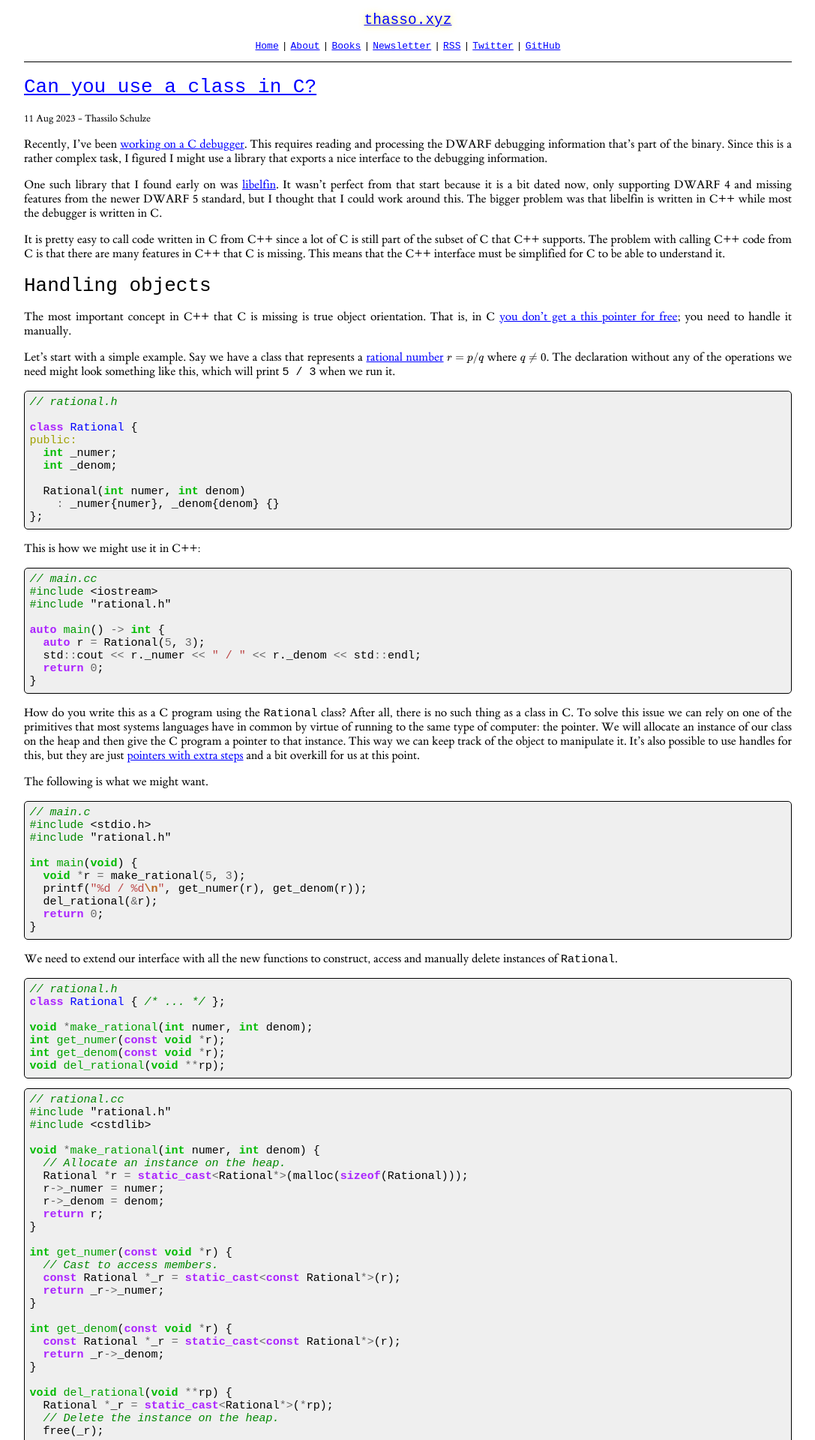
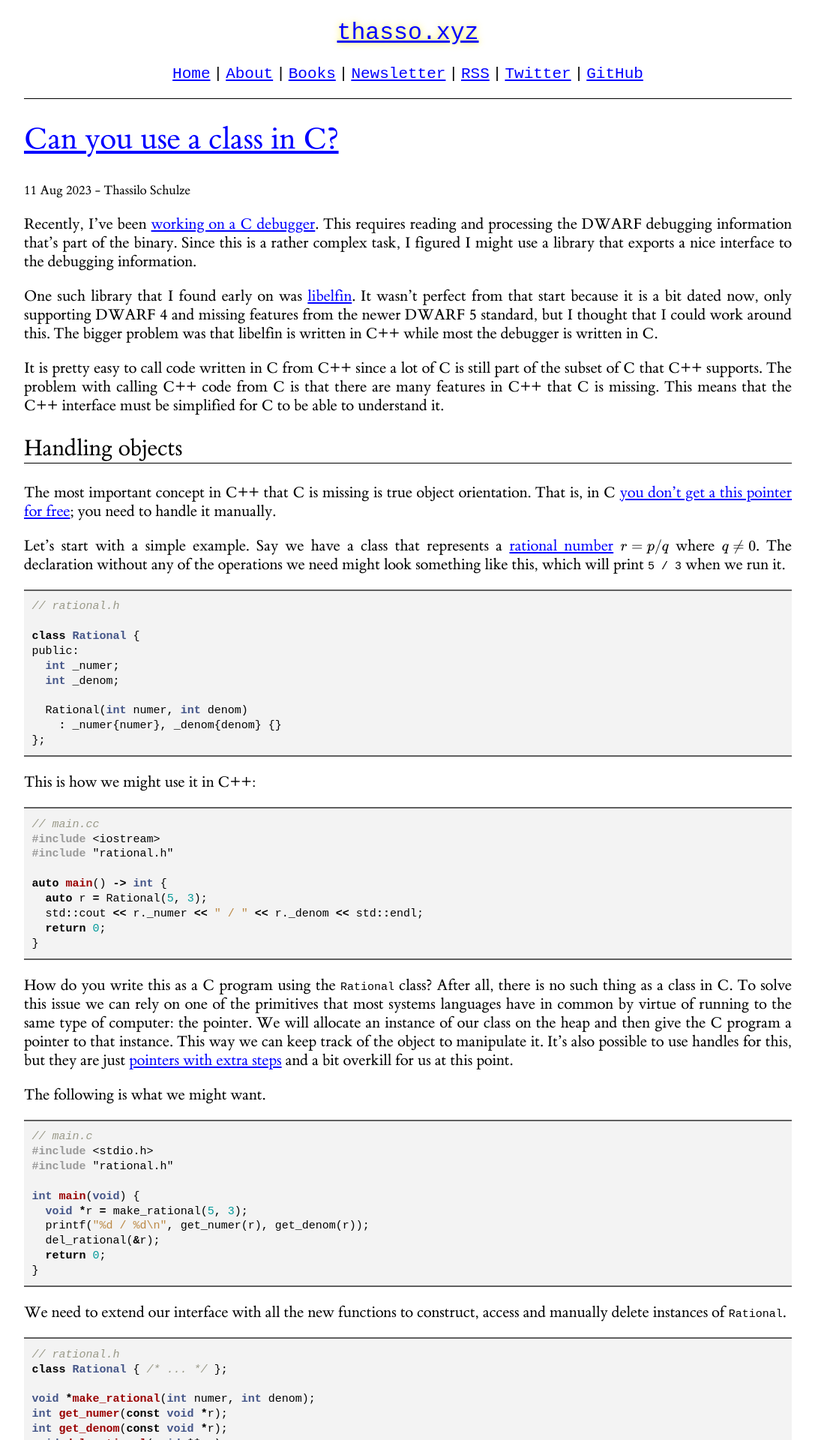
Before and after one commit to vincentbernat/thass0.github.io, a Jekyll site: the page built from _posts/2023-08-11-can-you-use-a-class-in-c.md, in a window 1280 px wide. Shown: the top 1920 px of the page at 75% size, without its empty margins (96-1183 px from the left). Built offline with Jekyll 4.4.1, drawn with Linux system fonts in a browser that asks for light colours; formulas are drawn with MathJax 3.

Commit message:
Improve page

```diff
--- /dev/null
+++ b/_includes/anchor_headings.html
@@ -0,0 +1,174 @@
+{% capture headingsWorkspace %}
+  {% comment %}
+    Copyright (c) 2018 Vladimir "allejo" Jimenez
+
+    Permission is hereby granted, free of charge, to any person
+    obtaining a copy of this software and associated documentation
+    files (the "Software"), to deal in the Software without
+    restriction, including without limitation the rights to use,
+    copy, modify, merge, publish, distribute, sublicense, and/or sell
+    copies of the Software, and to permit persons to whom the
+    Software is furnished to do so, subject to the following
+    conditions:
+
+    The above copyright notice and this permission notice shall be
+    included in all copies or substantial portions of the Software.
+
+    THE SOFTWARE IS PROVIDED "AS IS", WITHOUT WARRANTY OF ANY KIND,
+    EXPRESS OR IMPLIED, INCLUDING BUT NOT LIMITED TO THE WARRANTIES
+    OF MERCHANTABILITY, FITNESS FOR A PARTICULAR PURPOSE AND
+    NONINFRINGEMENT. IN NO EVENT SHALL THE AUTHORS OR COPYRIGHT
+    HOLDERS BE LIABLE FOR ANY CLAIM, DAMAGES OR OTHER LIABILITY,
+    WHETHER IN AN ACTION OF CONTRACT, TORT OR OTHERWISE, ARISING
+    FROM, OUT OF OR IN CONNECTION WITH THE SOFTWARE OR THE USE OR
+    OTHER DEALINGS IN THE SOFTWARE.
+  {% endcomment %}
+  {% comment %}
+    Version 1.0.13
+      https://github.com/allejo/jekyll-anchor-headings
+
+    "Be the pull request you wish to see in the world." ~Ben Balter
+
+    Usage:
+      {% include anchor_headings.html html=content anchorBody="#" %}
+
+    Parameters:
+      * html          (string) - the HTML of compiled markdown generated by kramdown in Jekyll
+
+    Optional Parameters:
+      * beforeHeading (bool)   : false  - Set to true if the anchor should be placed _before_ the heading's content
+      * headerAttrs   (string) :  ''    - Any custom HTML attributes that will be added to the heading tag; you may NOT use `id`;
+                                          the `%heading%` and `%html_id%` placeholders are available
+      * anchorAttrs   (string) :  ''    - Any custom HTML attributes that will be added to the `<a>` tag; you may NOT use `href`, `class` or `title`;
+                                          the `%heading%` and `%html_id%` placeholders are available
+      * anchorBody    (string) :  ''    - The content that will be placed inside the anchor; the `%heading%` placeholder is available
+      * anchorClass   (string) :  ''    - The class(es) that will be used for each anchor. Separate multiple classes with a space
+      * anchorTitle   (string) :  ''    - The `title` attribute that will be used for anchors
+      * h_min         (int)    :  1     - The minimum header level to build an anchor for; any header lower than this value will be ignored
+      * h_max         (int)    :  6     - The maximum header level to build an anchor for; any header greater than this value will be ignored
+      * bodyPrefix    (string) :  ''    - Anything that should be inserted inside of the heading tag _before_ its anchor and content
+      * bodySuffix    (string) :  ''    - Anything that should be inserted inside of the heading tag _after_ its anchor and content
+      * generateId    (true)   :  false - Set to true if a header without id should generate an id to use.
+
+    Output:
+      The original HTML with the addition of anchors inside of all of the h1-h6 headings.
+  {% endcomment %}
+
+  {% assign minHeader = include.h_min | default: 1 %}
+  {% assign maxHeader = include.h_max | default: 6 %}
+  {% assign beforeHeading = include.beforeHeading %}
+  {% assign headerAttrs = include.headerAttrs %}
+  {% assign nodes = include.html | split: '<h' %}
+
+  {% capture edited_headings %}{% endcapture %}
+
+  {% for _node in nodes %}
+    {% capture node %}{{ _node | strip }}{% endcapture %}
+
+    {% if node == "" %}
+      {% continue %}
+    {% endif %}
+
+    {% assign nextChar = node | replace: '"', '' | strip | slice: 0, 1 %}
+    {% assign headerLevel = nextChar | times: 1 %}
+
+    <!-- If the level is cast to 0, it means it's not a h1-h6 tag, so let's see if we need to fix it -->
+    {% if headerLevel == 0 %}
+      <!-- Split up the node based on closing angle brackets and get the first one. -->
+      {% assign firstChunk = node | split: '>' | first %}
+
+      <!-- If the first chunk does NOT contain a '<', that means we've broken another HTML tag that starts with 'h' -->
+      {% unless firstChunk contains '<' %}
+        {% capture node %}<h{{ node }}{% endcapture %}
+      {% endunless %}
+
+      {% capture edited_headings %}{{ edited_headings }}{{ node }}{% endcapture %}
+      {% continue %}
+    {% endif %}
+
+    {% capture _closingTag %}</h{{ headerLevel }}>{% endcapture %}
+    {% assign _workspace = node | split: _closingTag %}
+    {% capture _hAttrToStrip %}{{ _workspace[0] | split: '>' | first }}>{% endcapture %}
+    {% assign header = _workspace[0] | replace: _hAttrToStrip, '' %}
+    {% assign escaped_header = header | strip_html | strip %}
+
+    {% assign _classWorkspace = _workspace[0] | split: 'class="' %}
+    {% assign _classWorkspace = _classWorkspace[1] | split: '"' %}
+    {% assign _html_class = _classWorkspace[0] %}
+
+    {% if _html_class contains "no_anchor" %}
+      {% assign skip_anchor = true %}
+    {% else %}
+      {% assign skip_anchor = false %}
+    {% endif %}
+
+    {% assign _idWorkspace = _workspace[0] | split: 'id="' %}
+    {% if _idWorkspace[1] %}
+      {% assign _idWorkspace = _idWorkspace[1] | split: '"' %}
+      {% assign html_id = _idWorkspace[0] %}
+      {% assign h_attrs = headerAttrs %}
+    {% elsif include.generateId %}
+      <!-- If the header did not have an id we create one. -->
+      {% assign html_id = escaped_header | slugify %}
+      {% if html_id == "" %}
+        {% assign html_id = false %}
+      {% endif %}
+      <!-- Append the generated id to other potential header attributes. -->
+      {% capture h_attrs %}{{ headerAttrs }} id="%html_id%"{% endcapture %}
+    {% endif %}
+
+    <!-- Build the anchor to inject for our heading -->
+    {% capture anchor %}{% endcapture %}
+
+    {% if skip_anchor == false and html_id and headerLevel >= minHeader and headerLevel <= maxHeader %}
+      {% if h_attrs %}
+        {% capture _hAttrToStrip %}{{ _hAttrToStrip | split: '>' | first }} {{ h_attrs | strip | replace: '%heading%', escaped_header | replace: '%html_id%', html_id }}>{% endcapture %}
+      {% endif %}
+
+      {% capture anchor %}href="#{{ html_id }}"{% endcapture %}
+
+      {% if include.anchorClass %}
+        {% capture anchor %}{{ anchor }} class="{{ include.anchorClass }}"{% endcapture %}
+      {% endif %}
+
+      {% if include.anchorTitle %}
+        {% capture anchor %}{{ anchor }} title="{{ include.anchorTitle | replace: '%heading%', escaped_header }}"{% endcapture %}
+      {% endif %}
+
+      {% if include.anchorAttrs %}
+        {% capture anchor %}{{ anchor }} {{ include.anchorAttrs | replace: '%heading%', escaped_header | replace: '%html_id%', html_id }}{% endcapture %}
+      {% endif %}
+
+      {% capture anchor %}<a {{ anchor }}>{{ include.anchorBody | replace: '%heading%', escaped_header | default: '' }}</a>{% endcapture %}
+
+      <!-- In order to prevent adding extra space after a heading, we'll let the 'anchor' value contain it -->
+      {% if beforeHeading %}
+        {% capture anchor %}{{ anchor }} {% endcapture %}
+      {% else %}
+        {% capture anchor %} {{ anchor }}{% endcapture %}
+      {% endif %}
+    {% endif %}
+
+    {% capture new_heading %}
+<h{{ _hAttrToStrip }}
+  {{ include.bodyPrefix }}
+  {% if beforeHeading %}
+    {{ anchor }}{{ header }}
+  {% else %}
+    {{ header }}{{ anchor }}
+  {% endif %}
+  {{ include.bodySuffix }}
+</h{{ headerLevel }}>
+    {% endcapture %}
+
+    <!--
+    If we have content after the `</hX>` tag, then we'll want to append that here so we don't lost any content.
+    -->
+    {% assign chunkCount = _workspace | size %}
+    {% if chunkCount > 1 %}
+      {% capture new_heading %}{{ new_heading }}{{ _workspace | last }}{% endcapture %}
+    {% endif %}
+
+    {% capture edited_headings %}{{ edited_headings }}{{ new_heading }}{% endcapture %}
+  {% endfor %}
+{% endcapture %}{% assign headingsWorkspace = '' %}{{ edited_headings | strip }}
--- a/_layouts/post.html
+++ b/_layouts/post.html
@@ -9,7 +9,9 @@
     - {{ site.author }}
 </small>
 
-{{ content }}
+<article>
+    {% include anchor_headings.html html=content anchorBody="<svg class='octicon' viewBox='0 0 16 16' version='1.1' width='16' height='32' aria-hidden='true'><path fill-rule='evenodd' d='M7.775 3.275a.75.75 0 001.06 1.06l1.25-1.25a2 2 0 112.83 2.83l-2.5 2.5a2 2 0 01-2.83 0 .75.75 0 00-1.06 1.06 3.5 3.5 0 004.95 0l2.5-2.5a3.5 3.5 0 00-4.95-4.95l-1.25 1.25zm-4.69 9.64a2 2 0 010-2.83l2.5-2.5a2 2 0 012.83 0 .75.75 0 001.06-1.06 3.5 3.5 0 00-4.95 0l-2.5 2.5a3.5 3.5 0 004.95 4.95l1.25-1.25a.75.75 0 00-1.06-1.06l-1.25 1.25a2 2 0 01-2.83 0z'></path></svg>" %}
+</article>
 
 <hr />
 
--- a/public/css/style.css
+++ b/public/css/style.css
@@ -53,10 +53,10 @@
     --link-interact-color: #000080;
     --table-border-color: #e5e5e5;
     --table-background-color: #f9f9f9;
-    --code-background-color: #efefef;
-    --code-border-color: #606060
+    --code-background-color: #f3f3f3;
+    --code-border-color: #606060;
 
-    font-size: 17px;
+    font-size: 21px;
     background-color: var(--background-color);
     color: var(--text-color);
 }
@@ -87,8 +87,32 @@
 h1, h2, h3, h4, h5, h6 {
     text-align: left;
     text-rendering: optimizeLegibility;
-    font-family: Monospace;
     font-weight: normal;
+}
+
+article h1 {
+    border-bottom: 1px solid;
+}
+
+article h2, article h3, article h4, article h5, article h6 {
+    text-decoration-line: underline;
+    text-decoration-style: solid;
+    text-decoration-color: currentcolor;
+    text-decoration-thickness: 1px;
+}
+
+h1 .octicon, h2 .octicon, h3 .octicon, h4 .octicon, h5 .octicon, h6 .octicon  {
+  visibility: hidden;
+}
+
+h1:hover .octicon, h2:hover .octicon, h3:hover .octicon, h4:hover .octicon, h5:hover .octicon, h6:hover .octicon {
+  visibility: visible;
+}
+
+.octicon {
+  fill: currentColor;
+  padding: 0;
+  vertical-align: middle;
 }
 
 hr {
@@ -110,19 +134,19 @@
 }
 
 /* Tables from Poole */
-table {
+.pretty-table {
   margin-bottom: 1rem;
   width: 100%;
   border: 1px solid var(--table-border-color);
   border-collapse: collapse;
 }
-td,
-th {
+.pretty-table td,
+.pretty-table th {
   padding: .25rem .5rem;
   border: 1px solid var(--table-border-color);
 }
-tbody tr:nth-child(odd) td,
-tbody tr:nth-child(odd) th {
+.pretty-table tbody tr:nth-child(odd) td,
+.pretty-table tbody tr:nth-child(odd) th {
   background-color: var(--table-background-color);
 }
 
@@ -161,6 +185,7 @@
     text-align: center;
     /* Yellow glow */
     text-shadow: 0 0 10px var(--glow-color);
+    font-family: monospace;
 }
 
 
@@ -169,22 +194,23 @@
 /**************/
 
 .posts {
-    list-style-type: none;
-    padding-left: 0;
+    text-align: left;
 }
 
-.posts p::after {
-    content: ' ...';
-}
+@media (max-width: 50em) {
+    .posts {
+	border-collapse: collapse;
+	width: 100%;
+    }
 
-.posts p {
-    padding-left: 32px;
-    /* font-style: italic; */
-}
+    .posts tr {
+	border-bottom: 1px solid black;
+    }
 
-@media (max-width: 38em) {
-    .posts p {
-	padding-left: 0px;
+    .posts td,
+    .posts th {
+	padding-top: 0.3em;
+	padding-bottom: 0.3em;
     }
 }
 
@@ -198,8 +224,9 @@
     overflow: scroll;
     padding: 0.5em;
     border-color: var(--code-border-color);
-    border: 0.12em solid;
-    border-radius: 5px;
+    border-style: solid;
+    border-width: 0.12em 0em;
+    line-height: 0.85em;
 }
 
 code {
--- a/public/css/syntax.css
+++ b/public/css/syntax.css
@@ -1,61 +1,59 @@
 .highlight .hll { background-color: #ffffcc }
-.highlight .c { color: #008800; font-style: italic } /* Comment */
-.highlight .err { border: 1px solid #FF0000 } /* Error */
-.highlight .k { color: #AA22FF; font-weight: bold } /* Keyword */
-.highlight .o { color: #666666 } /* Operator */
-.highlight .cm { color: #008800; font-style: italic } /* Comment.Multiline */
-.highlight .cp { color: #008800 } /* Comment.Preproc */
-.highlight .c1 { color: #008800; font-style: italic } /* Comment.Single */
-.highlight .cs { color: #008800; font-weight: bold } /* Comment.Special */
-.highlight .gd { color: #A00000 } /* Generic.Deleted */
+.highlight .c { color: #999988; font-style: italic } /* Comment */
+.highlight .err { color: #a61717; background-color: #e3d2d2 } /* Error */
+.highlight .k { font-weight: bold } /* Keyword */
+.highlight .o { font-weight: bold } /* Operator */
+.highlight .cm { color: #999988; font-style: italic } /* Comment.Multiline */
+.highlight .cp { color: #999999; font-weight: bold } /* Comment.Preproc */
+.highlight .c1 { color: #999988; font-style: italic } /* Comment.Single */
+.highlight .cs { color: #999999; font-weight: bold; font-style: italic } /* Comment.Special */
+.highlight .gd { color: #000000; background-color: #ffdddd } /* Generic.Deleted */
 .highlight .ge { font-style: italic } /* Generic.Emph */
-.highlight .gr { color: #FF0000 } /* Generic.Error */
-.highlight .gh { color: #000080; font-weight: bold } /* Generic.Heading */
-.highlight .gi { color: #00A000 } /* Generic.Inserted */
-.highlight .go { color: #808080 } /* Generic.Output */
-.highlight .gp { color: #000080; font-weight: bold } /* Generic.Prompt */
+.highlight .gr { color: #aa0000 } /* Generic.Error */
+.highlight .gh { color: #999999 } /* Generic.Heading */
+.highlight .gi { color: #000000; background-color: #ddffdd } /* Generic.Inserted */
+.highlight .go { color: #888888 } /* Generic.Output */
+.highlight .gp { color: #555555 } /* Generic.Prompt */
 .highlight .gs { font-weight: bold } /* Generic.Strong */
-.highlight .gu { color: #800080; font-weight: bold } /* Generic.Subheading */
-.highlight .gt { color: #0040D0 } /* Generic.Traceback */
-.highlight .kc { color: #AA22FF; font-weight: bold } /* Keyword.Constant */
-.highlight .kd { color: #AA22FF; font-weight: bold } /* Keyword.Declaration */
-.highlight .kn { color: #AA22FF; font-weight: bold } /* Keyword.Namespace */
-.highlight .kp { color: #AA22FF } /* Keyword.Pseudo */
-.highlight .kr { color: #AA22FF; font-weight: bold } /* Keyword.Reserved */
-.highlight .kt { color: #00BB00; font-weight: bold } /* Keyword.Type */
-.highlight .m { color: #666666 } /* Literal.Number */
-.highlight .s { color: #BB4444 } /* Literal.String */
-.highlight .na { color: #BB4444 } /* Name.Attribute */
-.highlight .nb { color: #AA22FF } /* Name.Builtin */
-.highlight .nc { color: #0000FF } /* Name.Class */
-.highlight .no { color: #880000 } /* Name.Constant */
-.highlight .nd { color: #AA22FF } /* Name.Decorator */
-.highlight .ni { color: #999999; font-weight: bold } /* Name.Entity */
-.highlight .ne { color: #D2413A; font-weight: bold } /* Name.Exception */
-.highlight .nf { color: #00A000 } /* Name.Function */
-.highlight .nl { color: #A0A000 } /* Name.Label */
-.highlight .nn { color: #0000FF; font-weight: bold } /* Name.Namespace */
-.highlight .nt { color: #008000; font-weight: bold } /* Name.Tag */
-.highlight .nv { color: #B8860B } /* Name.Variable */
-.highlight .ow { color: #AA22FF; font-weight: bold } /* Operator.Word */
+.highlight .gu { color: #aaaaaa } /* Generic.Subheading */
+.highlight .gt { color: #aa0000 } /* Generic.Traceback */
+.highlight .kc { font-weight: bold } /* Keyword.Constant */
+.highlight .kd { font-weight: bold } /* Keyword.Declaration */
+.highlight .kn { font-weight: bold } /* Keyword.Namespace */
+.highlight .kp { font-weight: bold } /* Keyword.Pseudo */
+.highlight .kr { font-weight: bold } /* Keyword.Reserved */
+.highlight .kt { color: #445588; font-weight: bold } /* Keyword.Type */
+.highlight .m { color: #009999 } /* Literal.Number */
+.highlight .s { color: #bb8844 } /* Literal.String */
+.highlight .na { color: #008080 } /* Name.Attribute */
+.highlight .nb { color: #999999 } /* Name.Builtin */
+.highlight .nc { color: #445588; font-weight: bold } /* Name.Class */
+.highlight .no { color: #008080 } /* Name.Constant */
+.highlight .ni { color: #800080 } /* Name.Entity */
+.highlight .ne { color: #990000; font-weight: bold } /* Name.Exception */
+.highlight .nf { color: #990000; font-weight: bold } /* Name.Function */
+.highlight .nn { color: #555555 } /* Name.Namespace */
+.highlight .nt { color: #000080 } /* Name.Tag */
+.highlight .nv { color: #008080 } /* Name.Variable */
+.highlight .ow { font-weight: bold } /* Operator.Word */
 .highlight .w { color: #bbbbbb } /* Text.Whitespace */
-.highlight .mf { color: #666666 } /* Literal.Number.Float */
-.highlight .mh { color: #666666 } /* Literal.Number.Hex */
-.highlight .mi { color: #666666 } /* Literal.Number.Integer */
-.highlight .mo { color: #666666 } /* Literal.Number.Oct */
-.highlight .sb { color: #BB4444 } /* Literal.String.Backtick */
-.highlight .sc { color: #BB4444 } /* Literal.String.Char */
-.highlight .sd { color: #BB4444; font-style: italic } /* Literal.String.Doc */
-.highlight .s2 { color: #BB4444 } /* Literal.String.Double */
-.highlight .se { color: #BB6622; font-weight: bold } /* Literal.String.Escape */
-.highlight .sh { color: #BB4444 } /* Literal.String.Heredoc */
-.highlight .si { color: #BB6688; font-weight: bold } /* Literal.String.Interpol */
-.highlight .sx { color: #008000 } /* Literal.String.Other */
-.highlight .sr { color: #BB6688 } /* Literal.String.Regex */
-.highlight .s1 { color: #BB4444 } /* Literal.String.Single */
-.highlight .ss { color: #B8860B } /* Literal.String.Symbol */
-.highlight .bp { color: #AA22FF } /* Name.Builtin.Pseudo */
-.highlight .vc { color: #B8860B } /* Name.Variable.Class */
-.highlight .vg { color: #B8860B } /* Name.Variable.Global */
-.highlight .vi { color: #B8860B } /* Name.Variable.Instance */
-.highlight .il { color: #666666 } /* Literal.Number.Integer.Long */
+.highlight .mf { color: #009999 } /* Literal.Number.Float */
+.highlight .mh { color: #009999 } /* Literal.Number.Hex */
+.highlight .mi { color: #009999 } /* Literal.Number.Integer */
+.highlight .mo { color: #009999 } /* Literal.Number.Oct */
+.highlight .sb { color: #bb8844 } /* Literal.String.Backtick */
+.highlight .sc { color: #bb8844 } /* Literal.String.Char */
+.highlight .sd { color: #bb8844 } /* Literal.String.Doc */
+.highlight .s2 { color: #bb8844 } /* Literal.String.Double */
+.highlight .se { color: #bb8844 } /* Literal.String.Escape */
+.highlight .sh { color: #bb8844 } /* Literal.String.Heredoc */
+.highlight .si { color: #bb8844 } /* Literal.String.Interpol */
+.highlight .sx { color: #bb8844 } /* Literal.String.Other */
+.highlight .sr { color: #808000 } /* Literal.String.Regex */
+.highlight .s1 { color: #bb8844 } /* Literal.String.Single */
+.highlight .ss { color: #bb8844 } /* Literal.String.Symbol */
+.highlight .bp { color: #999999 } /* Name.Builtin.Pseudo */
+.highlight .vc { color: #008080 } /* Name.Variable.Class */
+.highlight .vg { color: #008080 } /* Name.Variable.Global */
+.highlight .vi { color: #008080 } /* Name.Variable.Instance */
+.highlight .il { color: #009999 } /* Literal.Number.Integer.Long */
```
Also changed, not shown: _posts/2023-09-02-an-intuition-for-logarithms.md (+2 -2 lines), index.html (+16 -8 lines). Lines whose indentation alone changed are shown as unchanged.
